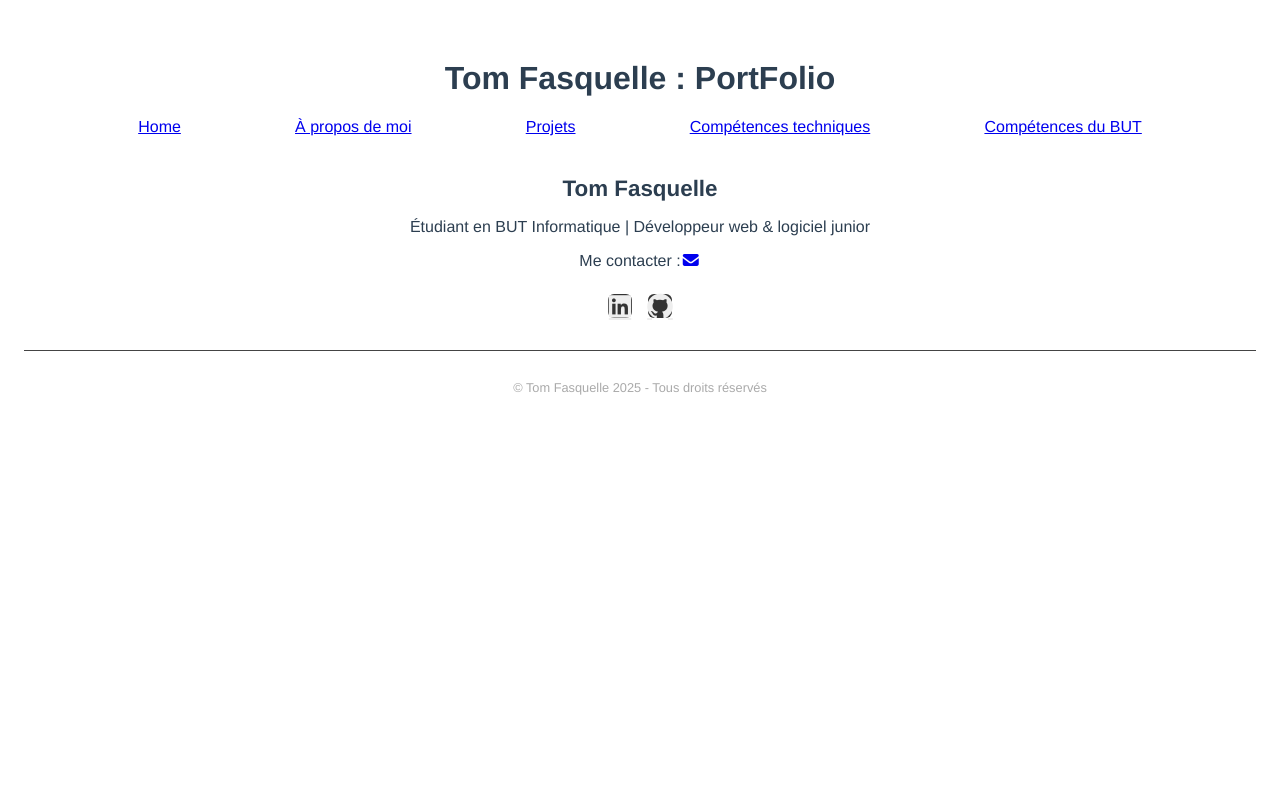
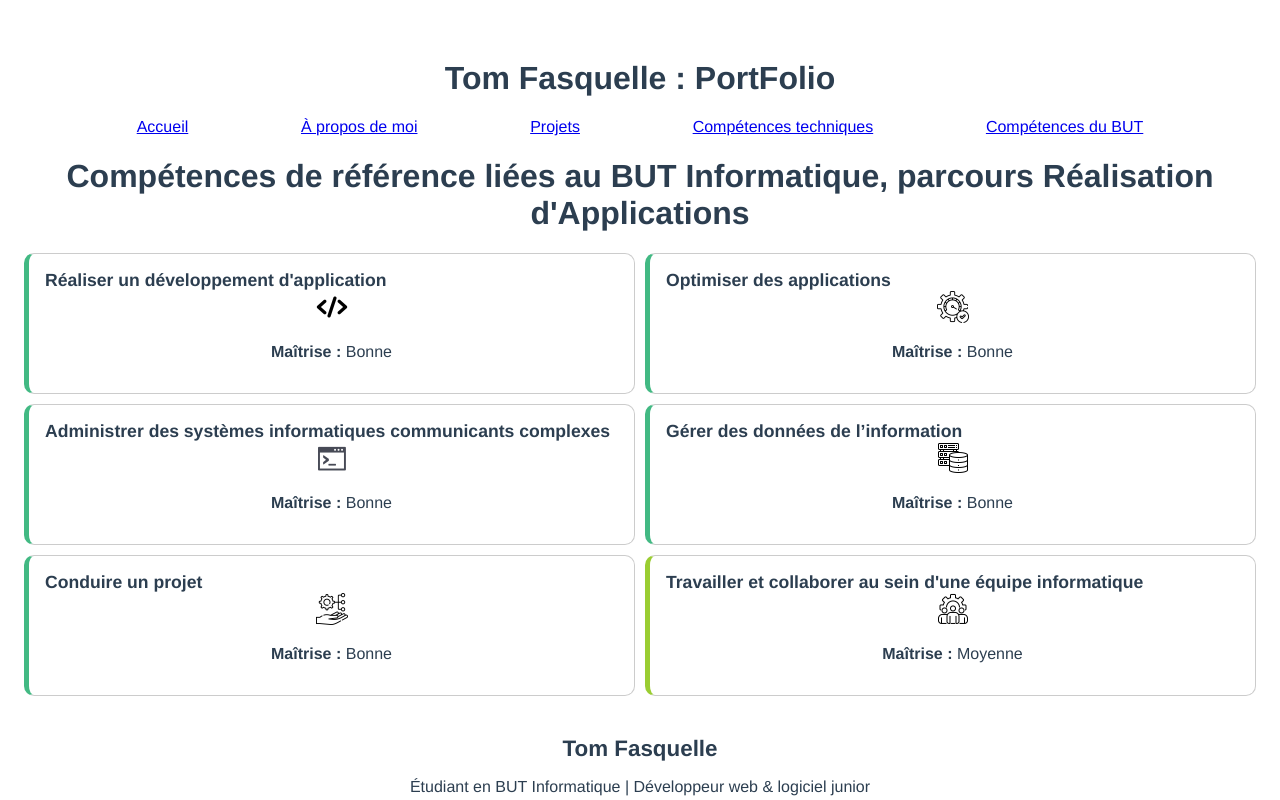
Before and after one commit to tomfsql/TomFolio, a Vue app: page /BUTskills in a window 1280 px wide. Shown: the top 800 px of the page. Built offline with nearby package versions, Linux system fonts and the light colour scheme.

Commit message:
C'est tout beau, juste diminuer la taille des cards peut etre

```diff
--- a/src/App.vue
+++ b/src/App.vue
@@ -1,7 +1,7 @@
 <template>
   <h1> Tom Fasquelle : PortFolio </h1>
   <div class="navbar">
-    <RouterLink to="/"> Home </RouterLink>
+    <RouterLink to="/"> Accueil </RouterLink>
     <RouterLink to="/about"> À propos de moi </RouterLink>
     <RouterLink to="/projects"> Projets </RouterLink>
     <RouterLink to="/skills"> Compétences techniques </RouterLink>
--- a/src/assets/styles.css
+++ b/src/assets/styles.css
@@ -29,18 +29,22 @@ button {
 .toolgrid {
   display: grid;
   grid-template-columns: repeat(auto-fit, minmax(280px, 1fr));
-  gap: 10px;}
+  gap: 1px;
+}
+
+.skillgrid {
+  display: grid;
+  grid-template-columns: repeat(auto-fit, minmax(580px, 1fr));
+  gap: 10px;
+}
 
 .card {
   flex: 1 0 200px;
   border: 1px solid #ccc;
   padding: 1rem;
-  box-shadow: 2px 2px 4px rgba(0,0,0,0.1);
   border-radius: 10px;
   background: white;
   transition: transform 0.3s ease, box-shadow 0.3s ease;
-  cursor: pointer;
-  overflow: hidden;
 }
 
 .card.expanded {
--- a/src/components/BUTSkillsPage.vue
+++ b/src/components/BUTSkillsPage.vue
@@ -2,7 +2,7 @@
   <h1>Compétences de référence liées au BUT Informatique, parcours Réalisation d'Applications</h1>
 
   <div v-if="sortedCompetencesBUT.length">
-    <div class="toolgrid">
+    <div class="skillgrid">
       <div
         class="card"
         v-for="(tech, index) in sortedCompetencesBUT"
@@ -43,7 +43,6 @@ export default {
   data() {
     return {
       competences: [],
-      search: "",
       showCompetencesBUT: {},
       niveaux: {
         Bonne: 3,
--- a/src/components/SkillsPage.vue
+++ b/src/components/SkillsPage.vue
@@ -42,7 +42,7 @@
         </div>
       <div v-else>Chargement ou aucune compétence trouvée.</div>
 
-      <h2>Langages de Bases de Données </h2>
+      <h2>Langages de Gestion de Bases de Données </h2>
 
       <div v-if="sortedCompetencesDB.length">
           <div class="toolgrid">
@@ -253,8 +253,6 @@ data() {
   },
   mounted() {
     this.competences = competences.map(c => ({ ...c, expanded: false }));
-    this.initializeDisplayStates(this.showCompetencesBUT);
-
   }
 }
 </script>
--- a/src/router/index.js
+++ b/src/router/index.js
@@ -8,11 +8,11 @@ import BUTSkillsPage from '@/components/BUTSkillsPage.vue'
 const router = createRouter({
   history: createWebHistory(process.env.VUE_BASE_URL),
   routes: [
-    { path: '/', name: 'Home', component: HomePage },
+    { path: '/', name: 'Accueil', component: HomePage },
     { path: '/about', name: 'À propos de moi', component: AboutPage },
     { path: '/projects', name: 'Projets', component: ProjectsPage },
     { path: '/skills', name: 'Compétences techniques', component: SkillsPage },
-    { path: '/BUT', name: 'Compétences du BUT', component: BUTSkillsPage }
+    { path: '/BUTskills', name: 'Compétences du BUT', component: BUTSkillsPage }
   ],
   scrollBehavior(to) {
     if (to.hash) {
```
